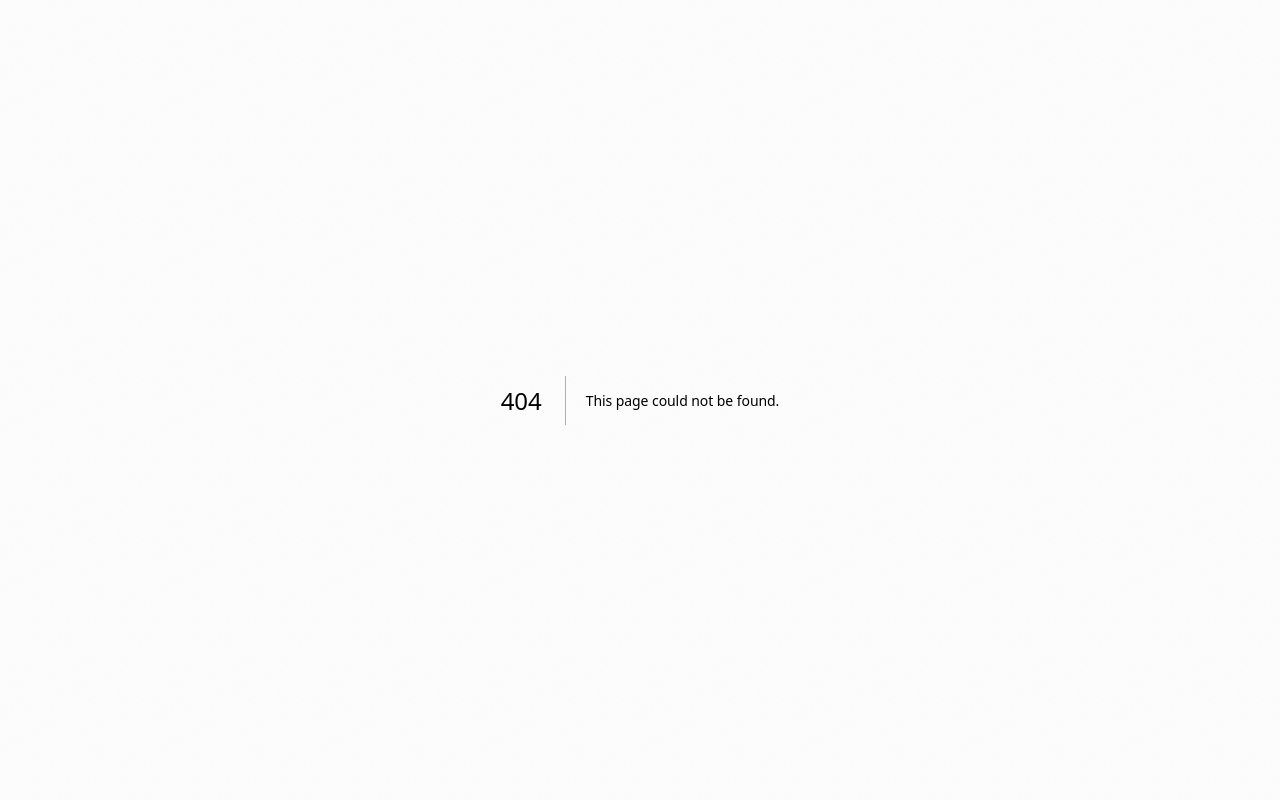
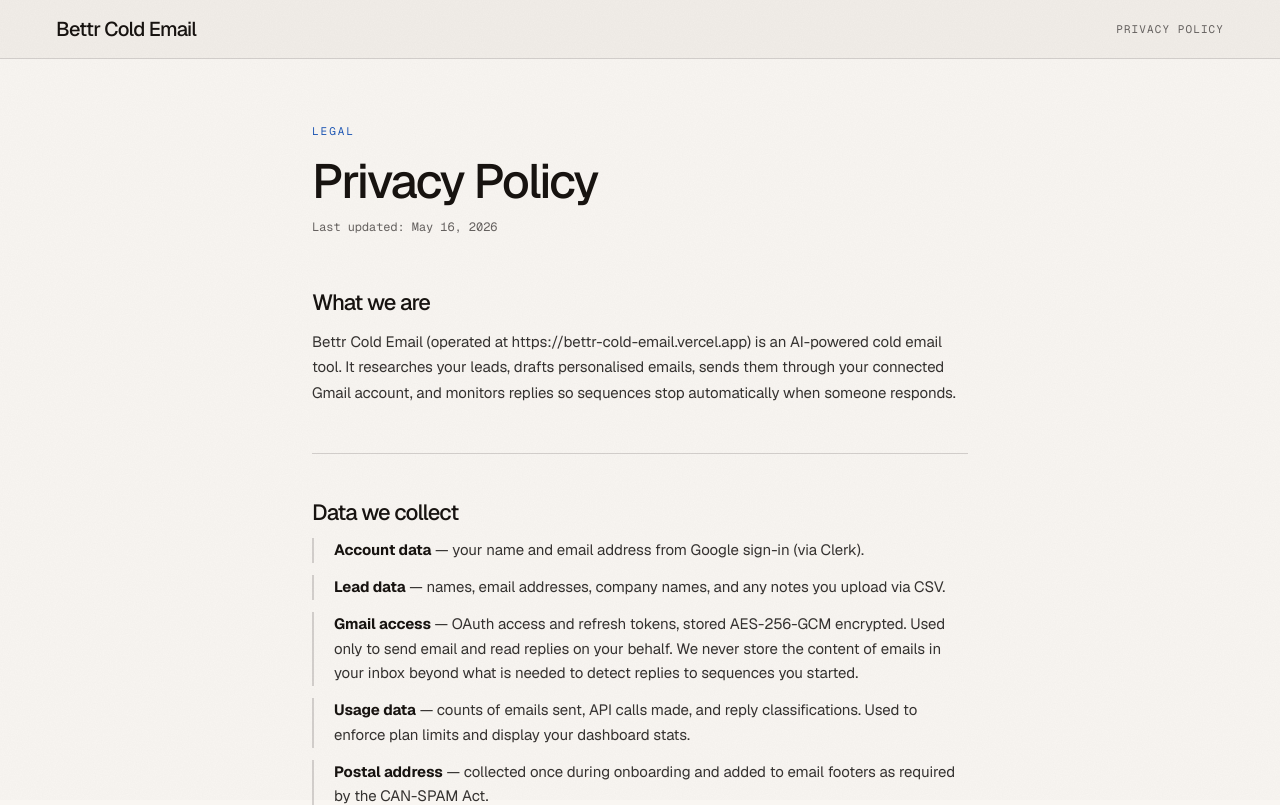
Before and after one commit to st7mpy/bettr-cold-email, a Next.js app: page /privacy in a window 1280 px wide. Before the commit this address had no page. Shown: the top 805 px of the page. Built offline with nearby package versions, Linux system fonts and the light colour scheme.

Commit message:
feat: add privacy policy page for Google OAuth verification

```diff
--- /dev/null
+++ b/src/app/privacy/page.tsx
@@ -0,0 +1,228 @@
+export const metadata = {
+  title: "Privacy Policy · Bettr Cold Email",
+};
+
+const LAST_UPDATED = "May 16, 2026";
+const CONTACT = "siddharth77work@gmail.com";
+const APP_URL = "https://bettr-cold-email.vercel.app";
+
+export default function PrivacyPage() {
+  return (
+    <div
+      style={{
+        minHeight: "100vh",
+        background: "var(--paper)",
+        position: "relative",
+        zIndex: 2,
+      }}
+    >
+      {/* Nav */}
+      <nav
+        style={{
+          display: "flex",
+          alignItems: "center",
+          justifyContent: "space-between",
+          padding: "20px 56px",
+          borderBottom: "1px solid var(--hairline)",
+          background: "var(--paper-2)",
+        }}
+      >
+        <a
+          href="/"
+          className="display"
+          style={{ fontSize: 20, textDecoration: "none", color: "var(--ink)" }}
+        >
+          Bettr Cold Email
+        </a>
+        <span
+          className="mono"
+          style={{ fontSize: 11, color: "var(--muted)", letterSpacing: ".1em" }}
+        >
+          PRIVACY POLICY
+        </span>
+      </nav>
+
+      {/* Content */}
+      <main
+        style={{
+          maxWidth: 720,
+          margin: "0 auto",
+          padding: "64px 32px 96px",
+        }}
+      >
+        {/* Header */}
+        <div
+          className="mono"
+          style={{
+            fontSize: 11,
+            letterSpacing: ".18em",
+            textTransform: "uppercase",
+            color: "var(--accent)",
+            marginBottom: 16,
+          }}
+        >
+          Legal
+        </div>
+        <h1
+          className="display"
+          style={{ fontSize: 48, lineHeight: 1.05, marginBottom: 12 }}
+        >
+          Privacy Policy
+        </h1>
+        <p
+          className="mono"
+          style={{ fontSize: 12, color: "var(--muted)", marginBottom: 56 }}
+        >
+          Last updated: {LAST_UPDATED}
+        </p>
+
+        {[
+          {
+            title: "What we are",
+            body: `Bettr Cold Email (operated at ${APP_URL}) is an AI-powered cold email tool. It researches your leads, drafts personalised emails, sends them through your connected Gmail account, and monitors replies so sequences stop automatically when someone responds.`,
+          },
+          {
+            title: "Data we collect",
+            body: null,
+            list: [
+              "**Account data** — your name and email address from Google sign-in (via Clerk).",
+              "**Lead data** — names, email addresses, company names, and any notes you upload via CSV.",
+              "**Gmail access** — OAuth access and refresh tokens, stored AES-256-GCM encrypted. Used only to send email and read replies on your behalf. We never store the content of emails in your inbox beyond what is needed to detect replies to sequences you started.",
+              "**Usage data** — counts of emails sent, API calls made, and reply classifications. Used to enforce plan limits and display your dashboard stats.",
+              "**Postal address** — collected once during onboarding and added to email footers as required by the CAN-SPAM Act.",
+            ],
+          },
+          {
+            title: "Google API scopes we request",
+            body: null,
+            list: [
+              "`gmail.send` — to send emails on your behalf.",
+              "`gmail.modify` — to read thread IDs for reply detection and to mark threads as read when processing them.",
+            ],
+            note: "We do not read, store, or process any Gmail messages other than replies to sequences you have started through this app. Our use of Google API data complies with the Google API Services User Data Policy, including the Limited Use requirements.",
+          },
+          {
+            title: "How we use your data",
+            body: null,
+            list: [
+              "Sending cold email sequences you configure and launch.",
+              "Detecting replies so sequences stop when a lead responds.",
+              "Displaying campaign analytics and usage statistics on your dashboard.",
+              "Enforcing your plan's daily and monthly email limits.",
+            ],
+          },
+          {
+            title: "Third-party services",
+            body: null,
+            list: [
+              "**Anthropic** — lead research summaries and email drafts are generated using Claude (Opus and Haiku models). Lead data (name, company, role) is sent to the Anthropic API for this purpose.",
+              "**Tavily** — web search queries including the lead's name and company are sent to Tavily to gather public research signals.",
+              "**Clerk** — handles authentication. See clerk.com/privacy.",
+              "**Supabase** — hosts the database. Data is stored in the EU (Frankfurt) region.",
+              "**Vercel** — hosts the application. See vercel.com/legal/privacy-policy.",
+            ],
+          },
+          {
+            title: "Data we do not sell or share",
+            body: "We do not sell, rent, or share your personal data or your leads' data with any third party for marketing purposes. The only sharing is to the service providers listed above, strictly to operate the product.",
+          },
+          {
+            title: "Data retention",
+            body: "Your data is retained for as long as your account is active. If you delete your account, all your data — including leads, emails, and connected Gmail tokens — is deleted from our database within 30 days. Research cache entries (company signals) may persist up to 7 days as they are shared across users and contain only publicly-sourced information.",
+          },
+          {
+            title: "Your rights",
+            body: null,
+            list: [
+              "**Access** — you can view all your data on the dashboard.",
+              "**Deletion** — delete your account from the Settings page to remove all personal data.",
+              "**Revoke Gmail access** — disconnect your Gmail account from Settings at any time. This immediately invalidates the stored OAuth tokens.",
+              "**GDPR / CCPA** — if you are in the EU or California and need a data export or erasure request, email us at the address below.",
+            ],
+          },
+          {
+            title: "Security",
+            body: "Gmail OAuth tokens are encrypted at rest using AES-256-GCM with a 32-byte key stored as an environment variable. All data is transmitted over TLS. We do not log email body content beyond what appears in your dashboard.",
+          },
+          {
+            title: "Contact",
+            body: `Questions, data requests, or concerns: ${CONTACT}`,
+          },
+        ].map((section, i, arr) => (
+          <section
+            key={i}
+            style={{
+              marginBottom: 48,
+              paddingBottom: 48,
+              borderBottom: i < arr.length - 1 ? "1px solid var(--hairline)" : "none",
+            }}
+          >
+            <h2
+              className="display"
+              style={{ fontSize: 22, marginBottom: 16 }}
+            >
+              {section.title}
+            </h2>
+            {section.body && (
+              <p style={{ fontSize: 15, color: "var(--ink-2)", lineHeight: 1.7 }}>
+                {section.body}
+              </p>
+            )}
+            {section.list && (
+              <ul
+                style={{
+                  listStyle: "none",
+                  padding: 0,
+                  margin: 0,
+                  display: "flex",
+                  flexDirection: "column",
+                  gap: 12,
+                }}
+              >
+                {section.list.map((item, j) => (
+                  <li
+                    key={j}
+                    style={{
+                      fontSize: 15,
+                      color: "var(--ink-2)",
+                      lineHeight: 1.65,
+                      paddingLeft: 20,
+                      borderLeft: "2px solid var(--hairline)",
+                    }}
+                    dangerouslySetInnerHTML={{
+                      __html: item
+                        .replace(
+                          /\*\*(.+?)\*\*/g,
+                          '<strong style="color:var(--ink)">$1</strong>'
+                        )
+                        .replace(
+                          /`(.+?)`/g,
+                          '<code class="mono" style="font-size:13px;color:var(--accent)">$1</code>'
+                        ),
+                    }}
+                  />
+                ))}
+              </ul>
+            )}
+            {section.note && (
+              <p
+                className="mono"
+                style={{
+                  fontSize: 12,
+                  color: "var(--muted)",
+                  lineHeight: 1.6,
+                  marginTop: 16,
+                  padding: "12px 16px",
+                  background: "var(--paper-2)",
+                  borderRadius: "var(--radius)",
+                }}
+              >
+                {section.note}
+              </p>
+            )}
+          </section>
+        ))}
+      </main>
+    </div>
+  );
+}
```
Also changed, not shown: 1 other file (tests, documents, lock files or other folders).
